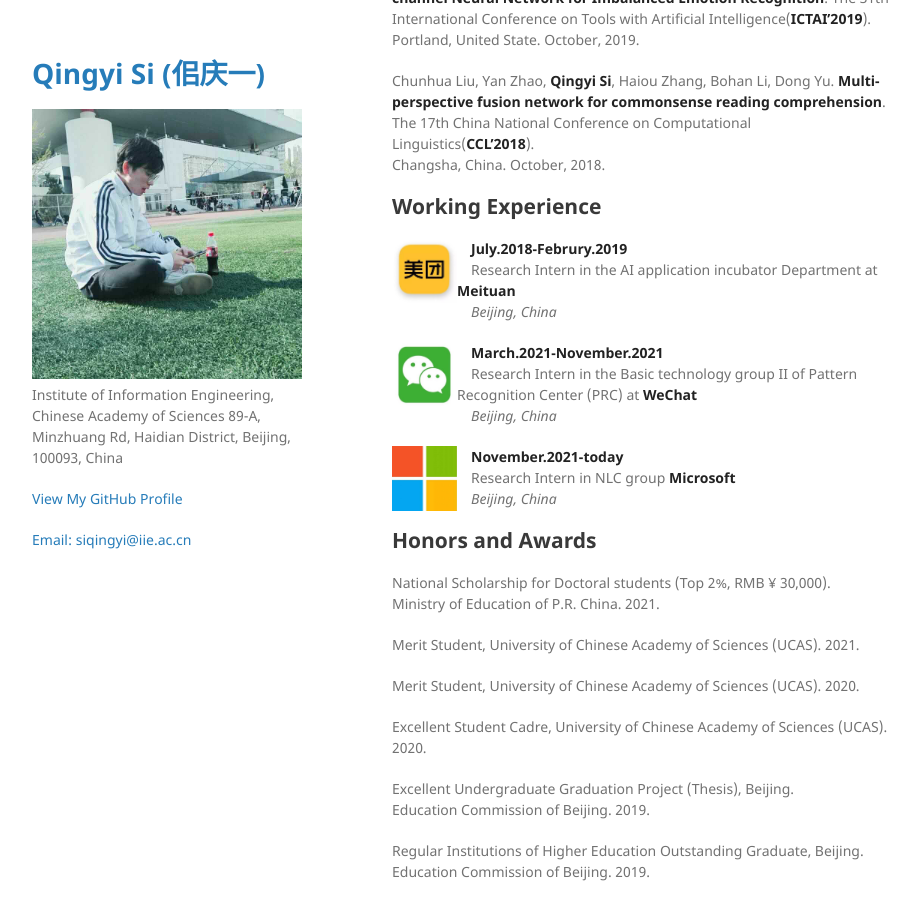
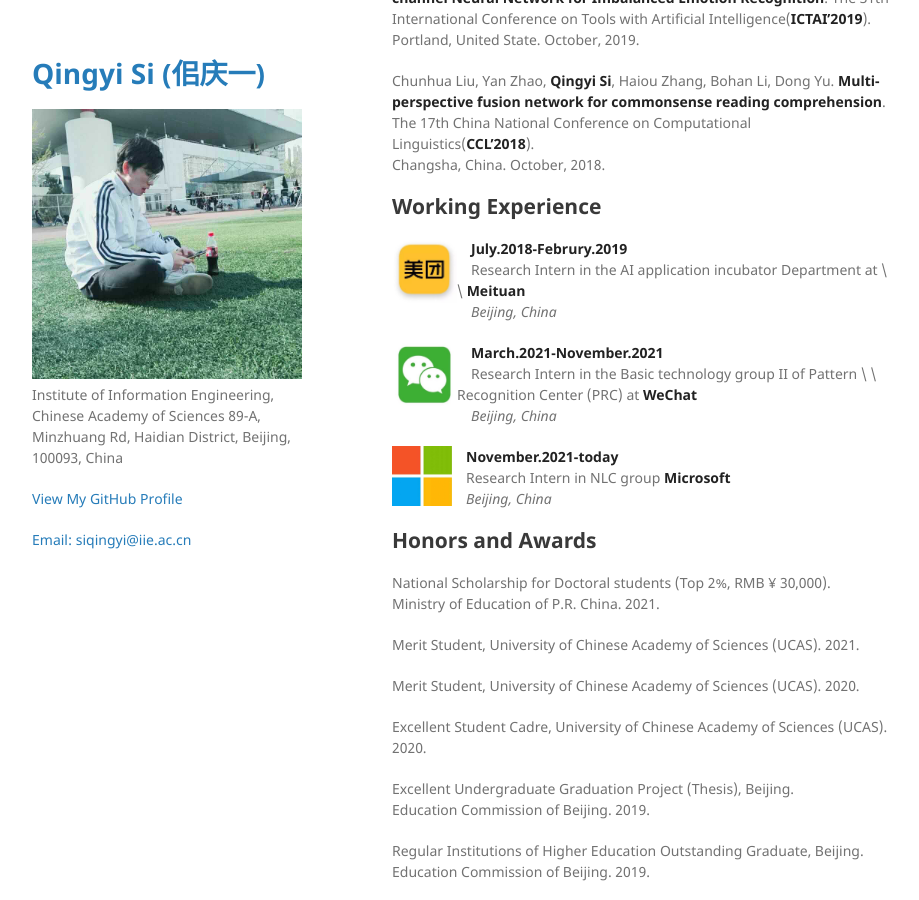
Before and after one commit to PhoebusSi/siqingyi, a Jekyll site: the page built from index.md, in a window 1280 px wide and 900 px high, scrolled down 908 px. Shown: the whole window, without its empty margins (178-1097 px from the left). Built offline with Jekyll 4.4.1, drawn with Linux system fonts in a browser that asks for light colours; our own code applies the rules of GitHub Pages for plain Markdown files.

Commit message:
Update index.md

```diff
--- a/index.md
+++ b/index.md
@@ -43,15 +43,15 @@ Changsha, China. October, 2018.
 ## Working Experience
 <img align="left" src="https://github.com/PhoebusSi/siqingyi/raw/gh-pages/assets/img/Meituan.png" width = "65" height = "65"/>
 &emsp;**July.2018-Februry.2019**
-&emsp;Research Intern in the AI application incubator Department at   **Meituan**
+&emsp;Research Intern in the AI application incubator Department at \ \ **Meituan**
 &emsp;*Beijing, China*
 
 <img align="left" src="https://github.com/PhoebusSi/siqingyi/raw/gh-pages/assets/img/Wechat.jpg" width = "65" height = "65"/>
 &emsp;**March.2021-November.2021**
-&emsp;Research Intern in the Basic technology group II of Pattern   Recognition Center (PRC) at **WeChat**
+&emsp;Research Intern in the Basic technology group II of Pattern \ \ Recognition Center (PRC) at **WeChat**
 &emsp;*Beijing, China*
 
-<img align="left" src="https://github.com/PhoebusSi/siqingyi/raw/gh-pages/assets/img/Microsoft.jpeg" width = "65" height = "65"/>
+<img align="left" src="https://github.com/PhoebusSi/siqingyi/raw/gh-pages/assets/img/Microsoft.jpeg" width = "60" height = "60"/>
 &emsp;**November.2021-today**
 &emsp;Research Intern in NLC group **Microsoft**
 &emsp;*Beijing, China*
```
